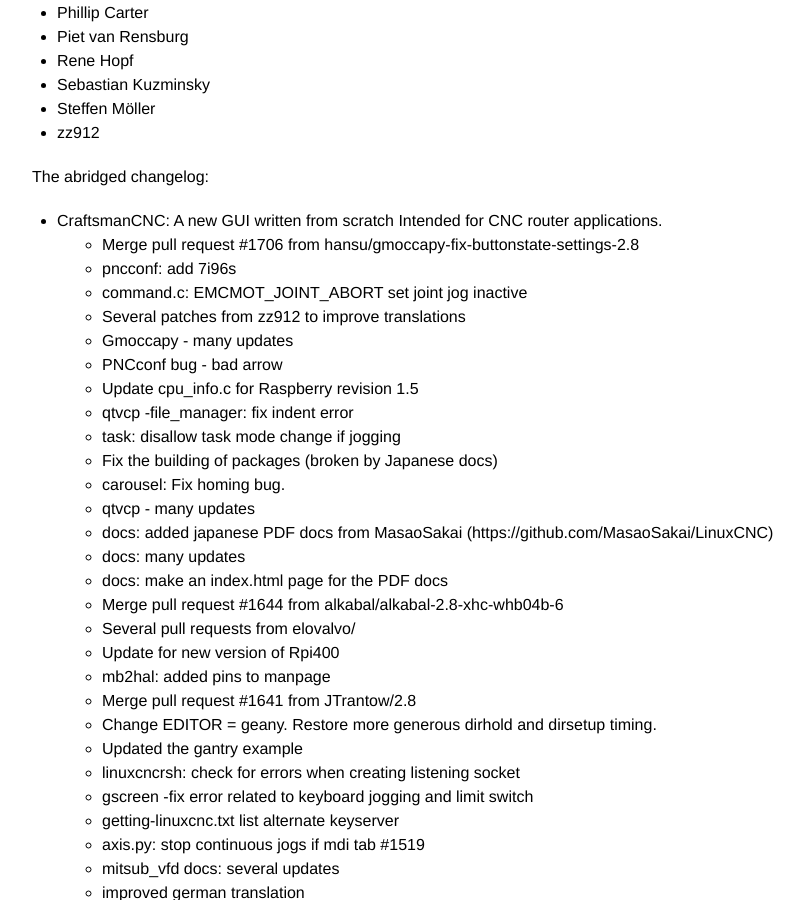
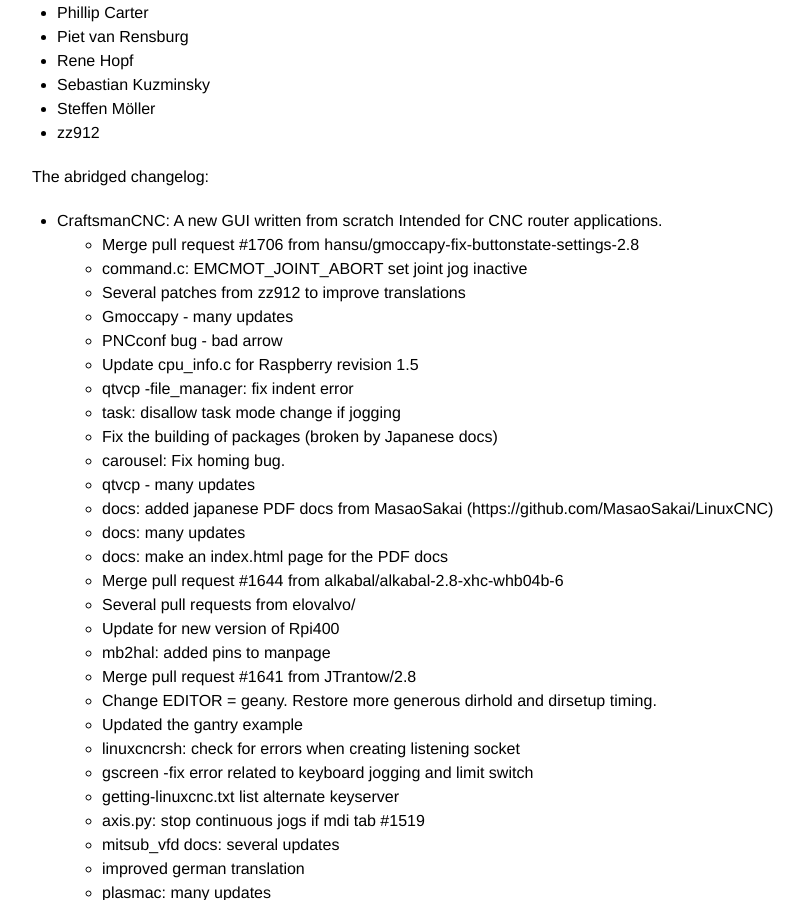
Before and after one commit to LinuxCNC/wlo, a Jekyll site: the page built from _posts/2022-08-10-LinuxCNC-2.8.3.md, in a window 1280 px wide and 900 px high, scrolled down 1104 px. Shown: the whole window, without its empty margins (228-1032 px from the left). Built offline with Jekyll 4.4.1, drawn with Linux system fonts in a browser that asks for light colours.

Commit message:
Deleted: pncconf: add 7i96s
More information is here: github.com/LinuxCNC/linuxcnc/issues/1927

```diff
--- a/_posts/2022-08-10-LinuxCNC-2.8.3.md
+++ b/_posts/2022-08-10-LinuxCNC-2.8.3.md
@@ -50,7 +50,6 @@
       applications.
   * Merge pull request #1706 from
       hansu/gmoccapy-fix-buttonstate-settings-2.8
-  * pncconf: add 7i96s
   * command.c: EMCMOT_JOINT_ABORT set joint jog inactive
   * Several patches from zz912 to improve translations
   * Gmoccapy - many updates
```
